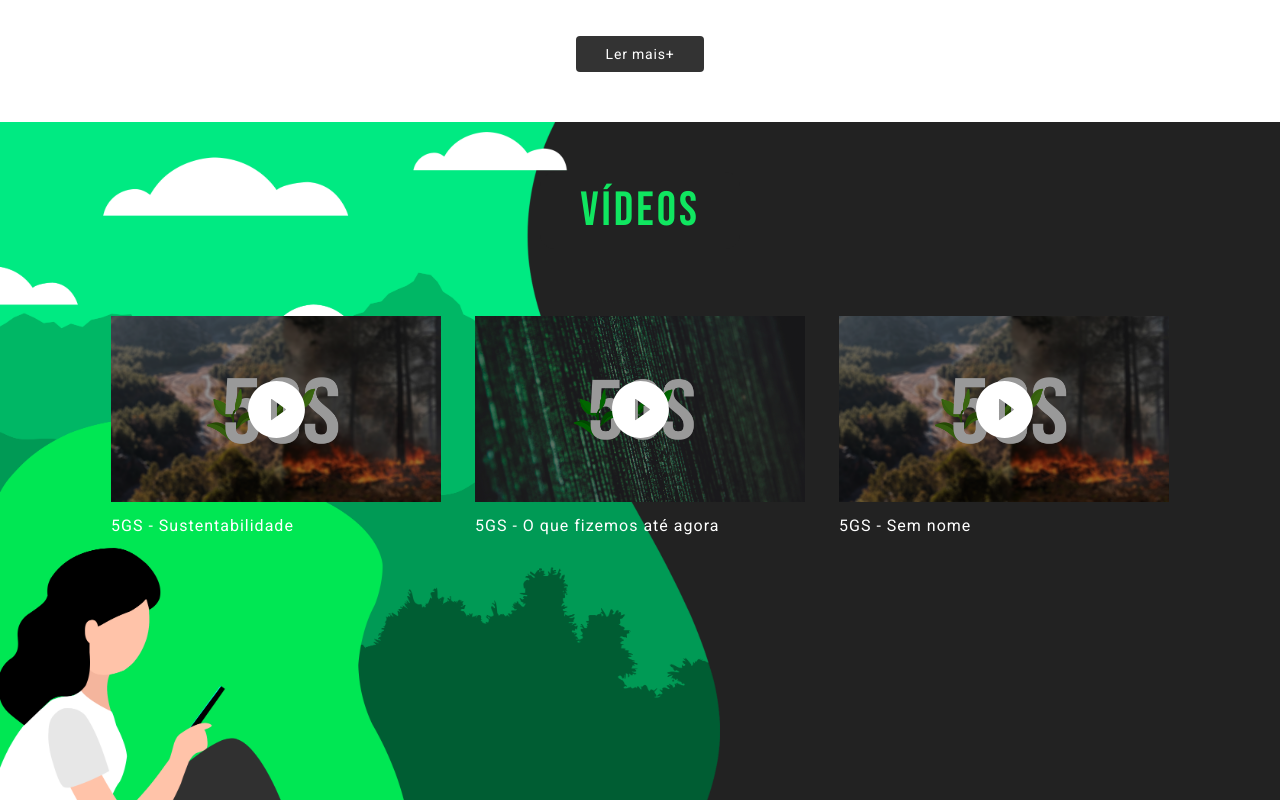
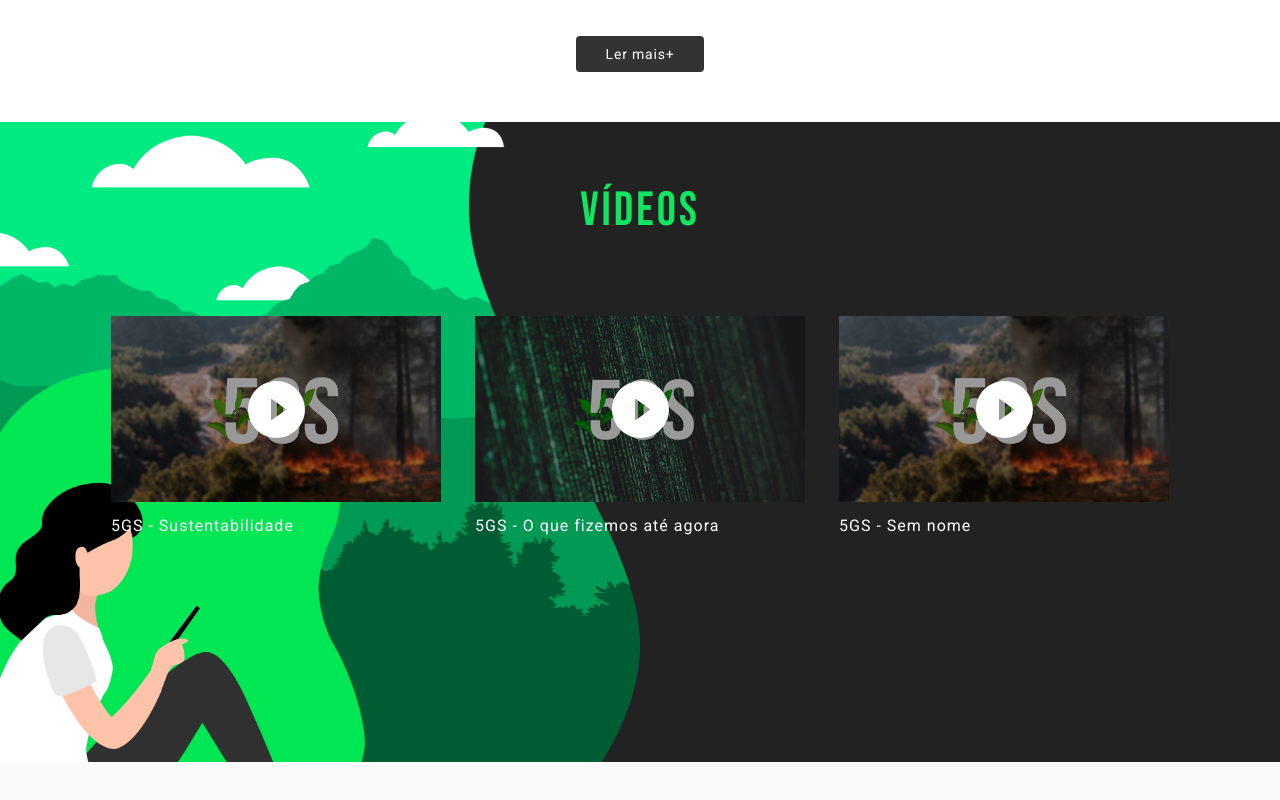
Before and after one commit to mvgoliveira/5GS, a React (Create React App) app: page / in a window 1280 px wide. Shown: the part 1280-2080 px from the top of the page. Built offline with nearby package versions, Linux system fonts and the light colour scheme; the HTML template or start-up script is replaced by a standard one.

Commit message:
não sei oq eu fiz

```diff
--- a/src/components/Comparativo/styles.js
+++ b/src/components/Comparativo/styles.js
@@ -2,17 +2,19 @@ import styled from 'styled-components';
 import { darken } from 'polished';
 
 export const Comparacao = styled.div`
+    display: flex;
+    flex-direction: column;
+
+    align-items: center;
+    justify-content: space-between;
+
     background: #fff;
     color: #333;
+
     padding: 50px 0px;
-    max-width: 100vw;
+
+    width: 100%;
     box-sizing: border-box;
-
-    display: flex;
-    flex-direction: column;
-    align-items: center;
-
-    justify-content: space-between;
 
     h2 {
         text-align: center;
@@ -68,7 +70,7 @@ export const Requisitos = styled.div`
     min-height: 18.75rem;
 
     @media (max-width: 867px) {
-        overflow: auto;
+        overflow-x: scroll;
         width: 95vw;
     }
 
--- a/src/components/Header/styles.js
+++ b/src/components/Header/styles.js
@@ -62,19 +62,22 @@ export const NavIcon = styled.div`
 `;
 
 export const Conteudo = styled.div`
+    display: flex;
+    position: fixed;
+    z-index: -1;
+
     align-self: center;
-    display: flex;
-    z-index: -1;
-    position: fixed;
+    align-items: center;
+    justify-content: center;
+
     transition: top 0.9s cubic-bezier(0.3, 0, 0, 1);
+    overflow-y: scroll;
 
     top: ${props => (props.open ? "0%" : "-100%")};
     background: #000;
     height: 100vh;
     width: 100vw;
     list-style: none;
-    align-items: center;
-    justify-content: center;
 
     ul {
         list-style: none;
@@ -96,4 +99,8 @@ export const Conteudo = styled.div`
             }
         }
     }
+
+    @media(max-height: 420px) {
+        align-items: flex-start;
+    }
 `;
--- a/src/pages/Home/styles.js
+++ b/src/pages/Home/styles.js
@@ -31,7 +31,7 @@ export const Hero = styled.div`
     }
 
     @media (max-width: 500px) {
-
+        background: #10e660;
         padding-left: 0;
     }
 
@@ -94,13 +94,17 @@ export const Hero = styled.div`
 export const Video = styled.div`
     display: flex;
     flex-direction: column;
+    background: #222 url(${bg2}) left no-repeat;
+    background-size: 80vh;
+
     width: 100vw;
-    min-height: 95vh;
+    min-height: 80vh;
+
     align-items: center;
 
     padding: 50px 0px;
-    background: #222 url(${bg2}) left no-repeat;
-    background-size: 90vh;
+
+
     color: #10e660;
 
     h2 {
@@ -128,7 +132,7 @@ export const VideoGrid = styled.div`
     }
 
     @media (max-width: 1040px) {
-        overflow: auto;
+        overflow-x: scroll;
         width: 90vw;
 
         div {
```
